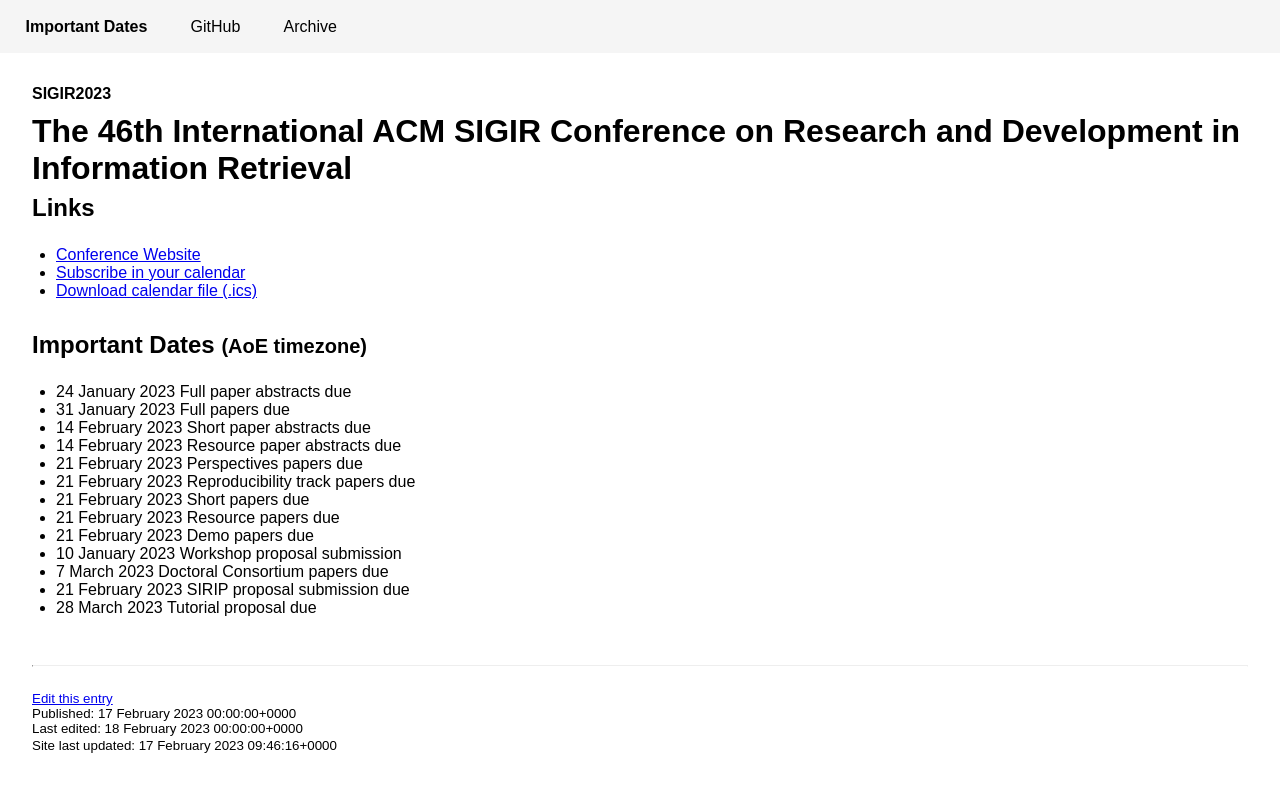
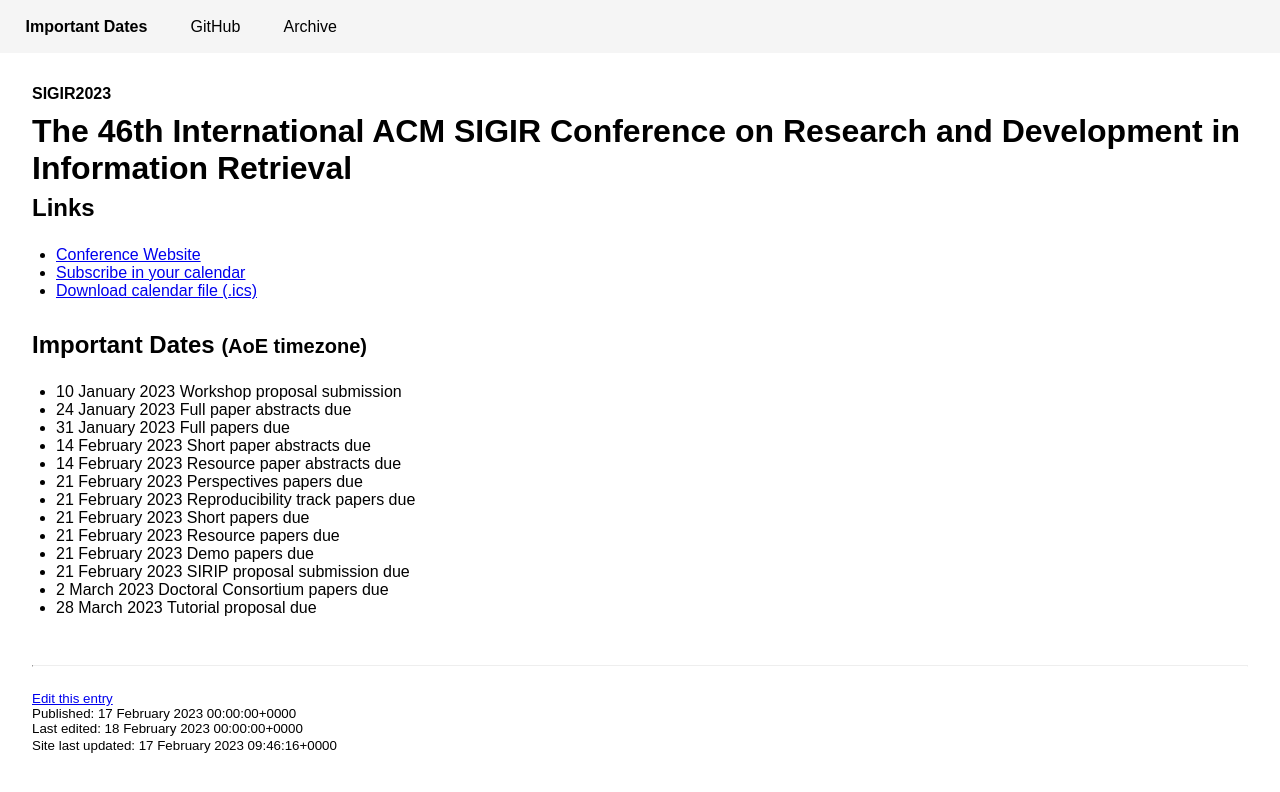
Before and after one commit to importantdates/importantdates.net, a Jekyll site: the page built from _conferences/SIGIR2023.md, in a window 1280 px wide. Shown: the top 792 px of the page. Built offline with Jekyll 4.4.1, drawn with Linux system fonts in a browser that asks for light colours; part of the change alters nothing that is shown.

```diff
--- a/_conferences/SIGIR2023.md
+++ b/_conferences/SIGIR2023.md
@@ -7,6 +7,8 @@ date: 2023-02-17
 published: 2023-02-17
 updated: 2023-02-18
 important_dates:
+    - title: Workshop proposal submission
+      date: 2023-01-10 23:59:59
     - title: Full paper abstracts due
       date: 2023-01-24 23:59:59
     - title: Full papers due
@@ -25,12 +27,10 @@ important_dates:
       date: 2023-02-21 23:59:59
     - title: Demo papers due
       date: 2023-02-21 23:59:59
-    - title: Workshop proposal submission
-      date: 2023-01-10 23:59:59
-    - title: Doctoral Consortium papers due
-      date: 2023-03-07 23:59:59
     - title: SIRIP proposal submission due
       date: 2023-02-21 23:59:59
+    - title: Doctoral Consortium papers due
+      date: 2023-03-02 23:59:59
     - title: Tutorial proposal due
       date: 2023-03-28 23:59:59
 ---
```
